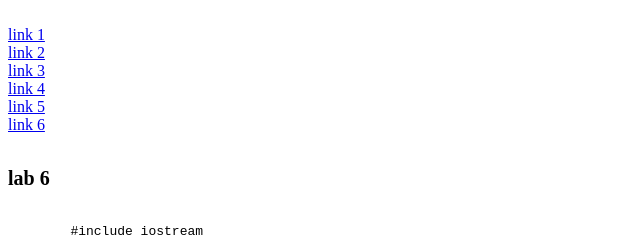
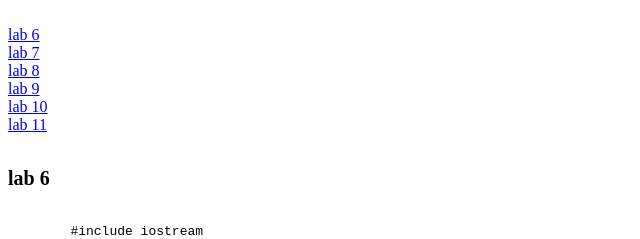
Before and after one commit to oracledbms2023/c-3sem2nd, a plain HTML site: page index.html in a window 1280 px wide. Shown: the top 239 px of the page, 0-640 px from the left. Drawn offline with Linux system fonts and the light colour scheme.

Commit message:
Update index.html

```diff
--- a/index.html
+++ b/index.html
@@ -14,12 +14,12 @@
 </head>
 
 <br>
-    <a href="#1"> link 1 </a></br>
-    <a href="#2"> link 2 </a></br>
-    <a href="#3"> link 3 </a></br>
-    <a href="#4"> link 4 </a></br>
-    <a href="#5"> link 5 </a></br>
-    <a href="#6"> link 6</a>
+    <a href="#1"> lab 6 </a></br>
+    <a href="#2">  lab 7  </a></br>
+    <a href="#3">  lab 8 </a></br>
+    <a href="#4">  lab 9 </a></br>
+    <a href="#5">  lab 10 </a></br>
+    <a href="#6">  lab 11</a>
     <h5 id="1" class="t"> lab 6 </h5>
     <pre>
         #include iostream
```
